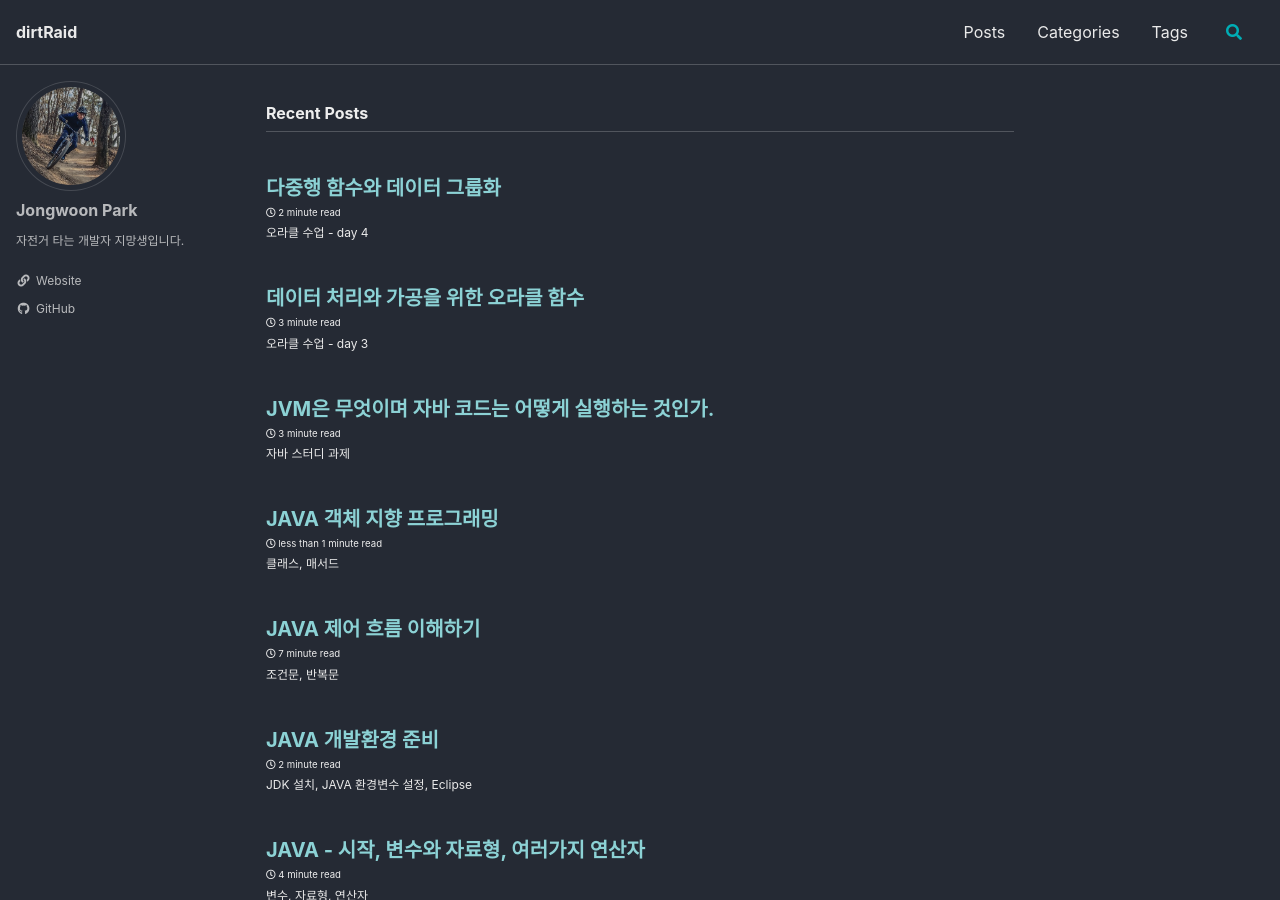
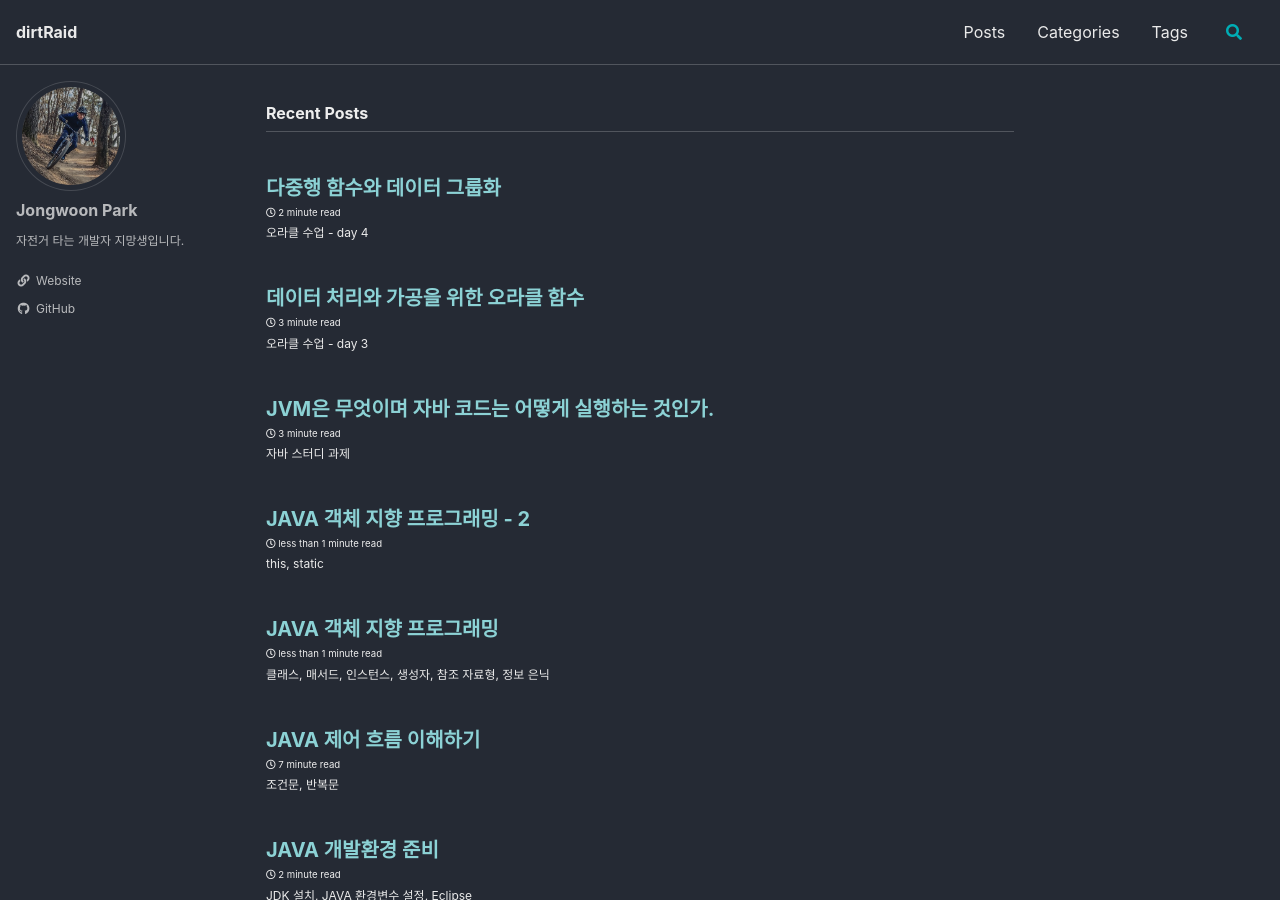
Before and after one commit to nortiz1349/dirtRaid, a Jekyll site: the page built from index.html, in a window 1280 px wide and 900 px high. Built offline with Jekyll 4.4.1, drawn with Linux system fonts in a browser that asks for light colours; cached includes are drawn as plain includes; some web fonts are replaced; the list of posts is cut into pages by our own code; part of the change alters nothing that is shown.

Commit message:
자바 수업 정리

````diff
--- a/_posts/2022-04-20-github_layout_modify.md
+++ b/_posts/2022-04-20-github_layout_modify.md
@@ -71,7 +71,7 @@ html {
 }
 ```
 
-## 네이게이션 width 조정
+## 네비게이션 width 조정
 
 `_sass\minimal-mistakes\_variables.scss`
 
@@ -116,7 +116,7 @@ a {
 
 ## 폰트 변경
 
-1. 구글 웹 폰트에서 임포트 하기 (https://fonts.google.com/)
+- 구글 웹 폰트에서 임포트 하기 (<https://fonts.google.com/>)
 
 `assets\css\main.scss`
 
@@ -125,7 +125,7 @@ a {
 @import url("https://fonts.googleapis.com/css2?family=Nanum+Gothic+Coding&display=swap");
 ```
 
-2. 폰트 적용하기
+- 폰트 적용하기
 
 `_sass\minimal-mistakes\_variables.scss`
 
@@ -135,6 +135,6 @@ $serif: Georgia, Times, serif !default;
 $sans-serif: -apple-system, BlinkMacSystemFont, "Nanum Gothic Coding", "Roboto",
   "Segoe UI", "Helvetica Neue", "Lucida Grande", Arial, sans-serif !default;
 $monospace: Monaco, Consolas, "Lucida Console", monospace !default;
+
+// "Nanum Gothic Coding" 추가
 ```
-
-`"Nanum Gothic Coding"` 을 추가하였다.
--- a/_posts/2022-04-22-til-java-day2-2.md
+++ b/_posts/2022-04-22-til-java-day2-2.md
@@ -1,6 +1,6 @@
 ---
 title: "JAVA 객체 지향 프로그래밍"
-excerpt: 클래스, 매서드
+excerpt: 클래스, 매서드, 인스턴스, 생성자, 참조 자료형, 정보 은닉
 excerpt_separator: "<!--more-->"
 categories:
   - TIL
@@ -79,8 +79,12 @@ public class FunctionTest {
 
 #### - 함수 호출과 스택 메모리
 
-ㅇㅇㅇ
+정리 예정...
 
 ### 3) 클래스와 인스턴스
 
 ### 4) 생성자
+
+### 5) 참조 자료형
+
+### 6) 정보 은닉
--- /dev/null
+++ b/_posts/2022-04-27-til-java-day3.md
@@ -0,0 +1,41 @@
+---
+title: "JAVA 객체 지향 프로그래밍 - 2"
+excerpt: this, static
+excerpt_separator: "<!--more-->"
+categories:
+  - TIL
+tags:
+  - java
+  - eclipse
+  - Do it!
+
+toc: true
+toc_sticky: true
+date: 2022-04-22
+---
+
+## 클래스와 객체 2
+
+### 1. `this`
+
+생성된 인스턴스 스스로를 가리키는 예약어
+
+### 2. 객체 간 협력
+
+### 3. `static`
+
+static 변수는 클래스 내부에 선언하지만, 다른 멤버 변수처럼 인스턴스가 생성될 때마다 새로 생성되는 변수가 아니다. static 변수는 프로그램이 실행되어 메모리에 올라갔을 때 딱 한 번 메모리 공간이 할당된다. 그리고 그 값은 모든 인스턴스가 공유한다.
+
+### 4. 변수 유효 범위
+
+### 5. `static` 응용 -  싱글톤 패턴
+
+## 배열과 ArrayList
+
+### 1. 배열
+
+### 2. 다차원 배열
+
+### 3. ArrayList 클래스 사용하기
+
+### 4. 배열 응용 프로그램
````
